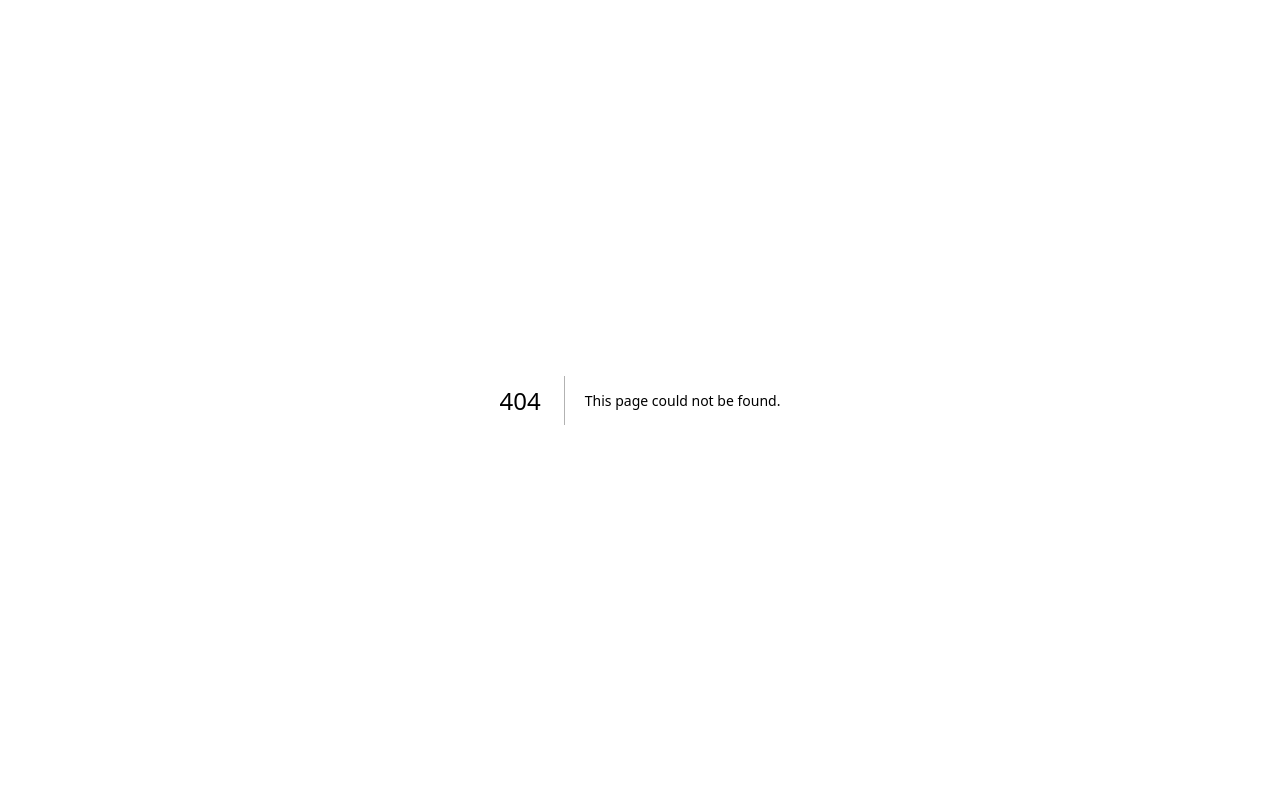
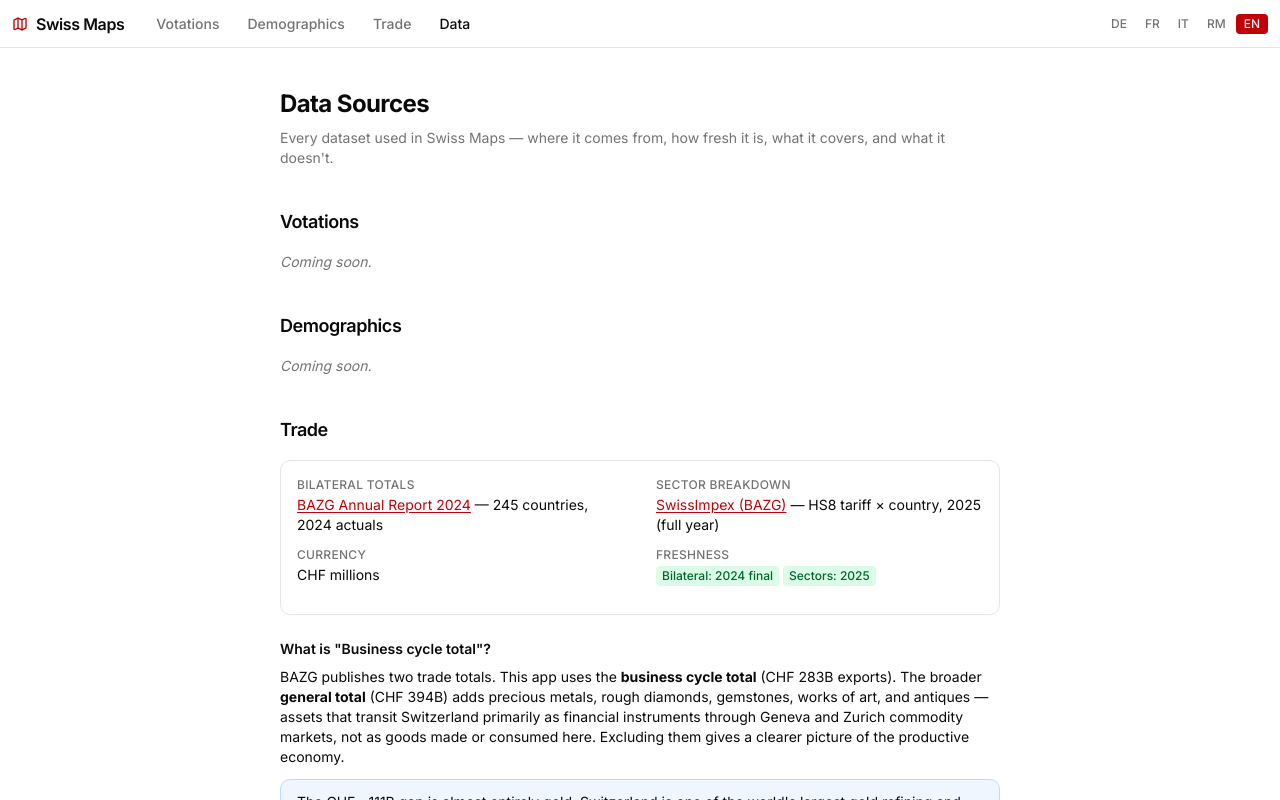
Before and after one commit to MikeSpa/swiss-maps, a Next.js app: page /data in a window 1280 px wide. Before the commit this address had no page. Built offline with nearby package versions, Linux system fonts and the light colour scheme.

Commit message:
add data doc page

```diff
--- /dev/null
+++ b/app/data/page.tsx
@@ -0,0 +1,7 @@
+import { DataLayout } from '@/components/data-layout'
+
+export const metadata = { title: 'Data Sources — Swiss Maps' }
+
+export default function DataPage() {
+  return <DataLayout />
+}
--- a/components/app-header.tsx
+++ b/components/app-header.tsx
@@ -46,6 +46,12 @@ export function AppHeader({ onToggleSidebar }: AppHeaderProps) {
         >
           {t.nav.trade}
         </Link>
+        <Link
+          href="/data"
+          className={`rounded px-3 py-1 text-sm font-medium hover:bg-muted ${pathname === '/data' ? 'text-foreground' : 'text-muted-foreground'}`}
+        >
+          {t.nav.data}
+        </Link>
       </nav>
 
       <div className="ml-auto">
--- /dev/null
+++ b/components/data-layout.tsx
@@ -0,0 +1,170 @@
+'use client'
+
+import { useState } from 'react'
+import { AppHeader } from './app-header'
+
+function Section({ title, children }: { title: string; children: React.ReactNode }) {
+  return (
+    <section className="mb-10">
+      <h2 className="mb-4 text-lg font-semibold tracking-tight">{title}</h2>
+      {children}
+    </section>
+  )
+}
+
+function Field({ label, children }: { label: string; children: React.ReactNode }) {
+  return (
+    <div className="mb-3">
+      <dt className="text-xs font-medium uppercase tracking-wide text-muted-foreground">{label}</dt>
+      <dd className="mt-0.5 text-sm">{children}</dd>
+    </div>
+  )
+}
+
+function Tag({ color, children }: { color: 'green' | 'amber' | 'red' | 'blue'; children: React.ReactNode }) {
+  const cls = {
+    green: 'bg-green-100 text-green-800 dark:bg-green-900/30 dark:text-green-300',
+    amber: 'bg-amber-100 text-amber-800 dark:bg-amber-900/30 dark:text-amber-300',
+    red:   'bg-red-100 text-red-800 dark:bg-red-900/30 dark:text-red-300',
+    blue:  'bg-blue-100 text-blue-800 dark:bg-blue-900/30 dark:text-blue-300',
+  }[color]
+  return <span className={`inline-block rounded px-1.5 py-0.5 text-xs font-medium ${cls}`}>{children}</span>
+}
+
+function LimitationList({ items }: { items: string[] }) {
+  return (
+    <ul className="mt-1 space-y-1">
+      {items.map((item, i) => (
+        <li key={i} className="flex gap-2 text-sm">
+          <span className="mt-0.5 shrink-0 text-amber-500">⚠</span>
+          <span>{item}</span>
+        </li>
+      ))}
+    </ul>
+  )
+}
+
+function Callout({ children }: { children: React.ReactNode }) {
+  return (
+    <div className="my-3 rounded-lg border border-blue-200 bg-blue-50 px-4 py-3 text-sm dark:border-blue-800 dark:bg-blue-950/30">
+      {children}
+    </div>
+  )
+}
+
+export function DataLayout() {
+  const [sidebarOpen, setSidebarOpen] = useState(false)
+
+  return (
+    <div className="flex h-svh flex-col overflow-hidden">
+      <AppHeader onToggleSidebar={() => setSidebarOpen(o => !o)} />
+      <main className="flex-1 overflow-y-auto">
+        <div className="mx-auto max-w-3xl px-6 py-10">
+          <h1 className="mb-2 text-2xl font-bold tracking-tight">Data Sources</h1>
+          <p className="mb-10 text-sm text-muted-foreground">
+            Every dataset used in Swiss Maps — where it comes from, how fresh it is, what it covers, and what it doesn't.
+          </p>
+
+          {/* ── VOTATIONS ── */}
+          <Section title="Votations">
+            <p className="mb-4 text-sm text-muted-foreground italic">Coming soon.</p>
+          </Section>
+
+          {/* ── DEMOGRAPHICS ── */}
+          <Section title="Demographics">
+            <p className="mb-4 text-sm text-muted-foreground italic">Coming soon.</p>
+          </Section>
+
+          {/* ── TRADE ── */}
+          <Section title="Trade">
+            <dl className="mb-6 grid grid-cols-1 gap-x-8 gap-y-0 rounded-lg border p-4 sm:grid-cols-2">
+              <Field label="Bilateral totals">
+                <a href="https://www.bazg.admin.ch" target="_blank" rel="noopener noreferrer"
+                  className="text-primary underline underline-offset-2">
+                  BAZG Annual Report 2024
+                </a>{' — '} 245 countries, 2024 actuals
+              </Field>
+              <Field label="Sector breakdown">
+                <a href="https://www.swissimpex.admin.ch" target="_blank" rel="noopener noreferrer"
+                  className="text-primary underline underline-offset-2">
+                  SwissImpex (BAZG)
+                </a>{' — '} HS8 tariff × country, 2025 (full year)
+              </Field>
+              <Field label="Currency">CHF millions</Field>
+              <Field label="Freshness">
+                <Tag color="green">Bilateral: 2024 final</Tag>{' '}
+                <Tag color="green">Sectors: 2025</Tag>
+              </Field>
+            </dl>
+
+            <h3 className="mb-2 text-sm font-semibold">What is "Business cycle total"?</h3>
+            <p className="mb-3 text-sm">
+              BAZG publishes two trade totals. This app uses the <strong>business cycle total</strong> (CHF 283B exports).
+              The broader <strong>general total</strong> (CHF 394B) adds precious metals, rough diamonds, gemstones,
+              works of art, and antiques — assets that transit Switzerland primarily as financial instruments
+              through Geneva and Zurich commodity markets, not as goods made or consumed here.
+              Excluding them gives a clearer picture of the productive economy.
+            </p>
+            <Callout>
+              The CHF ~111B gap is almost entirely gold. Switzerland is one of the world's largest gold refining
+              and trading hubs — significant economic activity, but it inflates bilateral trade figures in ways
+              that distort a geographic visualization.
+            </Callout>
+
+            <h3 className="mb-2 mt-5 text-sm font-semibold">The Slovenia anomaly</h3>
+            <p className="mb-3 text-sm">
+              Slovenia ranks #3 in both Swiss exports (CHF 26.4B) and imports (CHF 17.9B) — striking for a
+              country of 2 million people. This is real data. It reflects pharmaceutical supply chains:
+              several large pharma companies have major manufacturing sites in Slovenia producing active
+              pharmaceutical ingredients, which are shipped to Switzerland for formulation then exported globally.
+              The bilateral figures capture these intermediate flows.
+            </p>
+
+            <h3 className="mb-2 mt-5 text-sm font-semibold">Trade agreement status</h3>
+            <p className="mb-2 text-sm">Each partner is tagged with its current agreement status with Switzerland:</p>
+            <div className="mb-3 space-y-1.5 text-sm">
+              {[
+                ['EU Bilateral', 'blue', '27 EU member states — covered by the 1999/2004 Bilateral Agreements and the 1972 FTA on industrial goods. Bilaterals III (signed March 2026) is in parliamentary ratification.'],
+                ['FTA in force', 'green', 'Free trade agreements currently in effect, concluded bilaterally or through EFTA. Includes China (2014), Japan (2009), South Korea, Singapore, Hong Kong, Canada, Mexico, GCC states, and others.'],
+                ['Framework agreed', 'amber', 'US–Switzerland–Liechtenstein Trade and Investment Framework Agreement. A dialogue mechanism, not a preferential agreement.'],
+                ['Under negotiation', 'amber', 'UK and Vietnam: enhanced FTAs under active negotiation.'],
+                ['Signed, pending', 'amber', 'EFTA–India Trade and Economic Partnership Agreement (signed March 2024, awaiting ratification).'],
+                ['No FTA', 'red', 'No preferential agreement. Includes Brazil, Turkey, Taiwan, Russia, and others.'],
+              ].map(([label, color, desc]) => (
+                <div key={label as string} className="flex items-start gap-2">
+                  <Tag color={color as 'green' | 'amber' | 'red' | 'blue'}>{label}</Tag>
+                  <span className="text-muted-foreground">{desc}</span>
+                </div>
+              ))}
+            </div>
+
+            <h3 className="mb-2 mt-5 text-sm font-semibold">About the sector breakdown</h3>
+            <p className="mb-3 text-sm">
+              The per-country sector breakdown (visible in the sidebar and on hover) comes from a
+              separate dataset: SwissImpex transaction-level data at the 8-digit HS tariff number,
+              covering 2025. Because the sector data is one year newer than the bilateral totals,
+              the sector <em>shares</em> (percentages) are used rather than absolute values —
+              the sector mix changes slowly year to year, so 2025 shares are a reliable approximation
+              of 2024 sector composition.
+            </p>
+            <Callout>
+              Financial trading hubs (Singapore, Hong Kong, UAE) show lower import volumes in the sector
+              dataset than in the bilateral totals. This is a known methodological difference: some commodity
+              and financial goods flows are not captured by transport-mode declarations. The sector
+              <em> shares</em> for these countries remain reliable; only the absolute volumes are
+              underrepresented.
+            </Callout>
+
+            <h3 className="mb-2 mt-5 text-sm font-semibold">Known limitations</h3>
+            <LimitationList items={[
+              'Partners with very small bilateral trade (below CHF 100M) are not displayed.',
+              'Precious metals and gems are deliberately excluded from all figures. See SwissImpex for the full general total including these flows.',
+              '2024 bilateral figures are based on monthly accumulations published through May 2025 and may be subject to minor revision.',
+              'Sector breakdown uses 2025 data (full year) as a proxy for 2024 sector composition. The sector mix changes slowly, making this a reliable approximation.',
+            ]} />
+          </Section>
+        </div>
+      </main>
+    </div>
+  )
+}
--- a/lib/i18n.ts
+++ b/lib/i18n.ts
@@ -13,6 +13,7 @@ const de = {
     votations: 'Abstimmungen',
     demographics: 'Demografie',
     trade: 'Handel',
+    data: 'Daten',
   },
   trade: {
     title: 'Aussenhandel 2024',
@@ -80,6 +81,7 @@ const fr: Translations = {
     votations: 'Votations',
     demographics: 'Démographie',
     trade: 'Commerce',
+    data: 'Données',
   },
   trade: {
     title: 'Commerce extérieur 2024',
@@ -145,6 +147,7 @@ const it: Translations = {
     votations: 'Votazioni',
     demographics: 'Demografia',
     trade: 'Commercio',
+    data: 'Dati',
   },
   trade: {
     title: 'Commercio estero 2024',
@@ -210,6 +213,7 @@ const rm: Translations = {
     votations: 'Votaziuns',
     demographics: 'Demografica',
     trade: 'Commerzi',
+    data: 'Datas',
   },
   trade: {
     title: 'Commerzi exteriur 2024',
@@ -275,6 +279,7 @@ const en: Translations = {
     votations: 'Votations',
     demographics: 'Demographics',
     trade: 'Trade',
+    data: 'Data',
   },
   trade: {
     title: 'Foreign Trade 2024',
```
